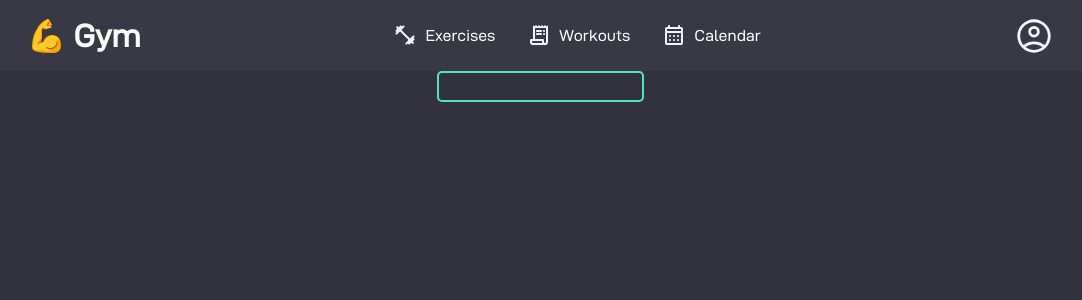
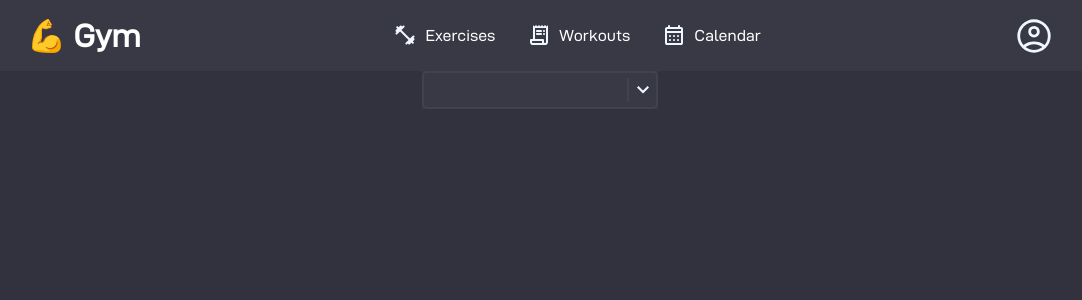
Before and after one commit to SamuelMidgley/gym, a React (Vite) app: page /gym/workout/add in a window 1280 px wide. Shown: the top 300 px of the page, without its empty margins (100-1182 px from the left). Built offline with nearby package versions, Linux system fonts and the light colour scheme.

Commit message:
🔎Improvements & bug fixes to component

```diff
--- /dev/null
+++ b/src/components/icons/ExpandIcon.tsx
@@ -0,0 +1,9 @@
+export default function ExpandIcon() {
+  return (
+    <div className="expand-icon" style={{ height: '24px', width: '24px' }}>
+      <svg xmlns="http://www.w3.org/2000/svg" height="24" width="24">
+        <path d="m12 15.375-6-6 1.4-1.4 4.6 4.6 4.6-4.6 1.4 1.4Z" />
+      </svg>
+    </div>
+  )
+}
--- a/src/components/input-with-search/InputWithSearch.scss
+++ b/src/components/input-with-search/InputWithSearch.scss
@@ -1,10 +1,38 @@
 .input-with-search {
   background-color: var(--brand-3);
-  input {
+
+  &.active-input {
+    .input-box {
+      border: 2px solid var(--green);
+
+      .expand-icon {
+        border-left: 2px solid var(--green);
+      }
+    }
+  }
+
+  .input-box {
+    display: flex;
+    border: 2px solid var(--brand-4);
     padding: 5px;
-    font-size: 1rem;
-    border: 2px solid var(--green);
+    padding-left: 10px;
     border-radius: 5px;
+    background-color: var(--brand-3);
+
+    input {
+      border: 0px;
+      font-size: 1rem;
+      background-color: var(--brand-3);
+    }
+
+    .expand-icon {
+      border-left: 2px solid var(--brand-4);
+      padding-left: 2px;
+
+      svg {
+        fill: var(--font-color);
+      }
+    }
   }
 
   .input-results {
@@ -15,6 +43,7 @@
 
     > li {
       padding: 5px;
+      padding-left: 10px;
       cursor: pointer;
 
       &.selected-result,
--- a/src/components/input-with-search/InputWithSearch.tsx
+++ b/src/components/input-with-search/InputWithSearch.tsx
@@ -1,9 +1,22 @@
-import React, { useCallback, useEffect, useState } from 'react'
+import classNames from 'classnames'
+import React, { useCallback, useEffect, useRef, useState } from 'react'
+import ExpandIcon from '../icons/ExpandIcon'
 import getAllOptions, { IOptionResults } from './api'
 import './InputWithSearch.scss'
 
 interface IInputWithSearch {
   type: 'workout' | 'exercise'
+}
+
+const useFocus = () => {
+  const htmlElRef = useRef(null)
+  const setFocus = () => {
+    if (htmlElRef.current) {
+      htmlElRef.current.focus()
+    }
+  }
+
+  return [htmlElRef, setFocus]
 }
 
 export default function InputWithSearch(props: IInputWithSearch) {
@@ -13,14 +26,40 @@ export default function InputWithSearch(props: IInputWithSearch) {
   const [filteredResults, setFilteredResults] = useState<IOptionResults[]>([])
   const [selectedIndex, setSelectedIndex] = useState(-1)
   const [showMenu, setShowMenu] = useState(false)
+  const [inputRef, setInputFocus] = useFocus()
+  const ref = useRef(null)
 
   useEffect(() => {
-    const newResults = results.filter((result) =>
+    let newResults
+
+    if (results.map((r) => r.name).includes(value)) {
+      newResults = results
+      setShowMenu(false)
+    } else {
+      newResults = results.filter((result) =>
         result.name.toLowerCase().includes(value.toLowerCase())
       )
+    }
     setFilteredResults(newResults)
     setSelectedIndex(-1)
   }, [value, results])
+
+  useEffect(() => {
+    /**
+     * Alert if clicked on outside of element
+     */
+    function handleClickOutside(event: MouseEvent) {
+      if (ref.current && !ref.current.contains(event.target as Node)) {
+        setShowMenu(false)
+      }
+    }
+    // Bind the event listener
+    document.addEventListener('mousedown', handleClickOutside)
+    return () => {
+      // Unbind the event listener on clean up
+      document.removeEventListener('mousedown', handleClickOutside)
+    }
+  }, [ref])
 
   const onKeyDownHandler = useCallback(
     (e: React.KeyboardEvent<HTMLInputElement>) => {
@@ -53,18 +92,23 @@ export default function InputWithSearch(props: IInputWithSearch) {
 
   return (
     <div
-      className="input-with-search"
-      onMouseEnter={() => setShowMenu(true)}
-      onMouseLeave={() => setShowMenu(false)}
+      ref={ref}
+      className={classNames('input-with-search', { 'active-input': showMenu })}
+      onClick={() => {
+        setShowMenu((prevState) => !prevState)
+        setInputFocus()
+      }}
     >
+      <div className="input-box">
         <input
           type="text"
           value={value}
           onKeyDown={onKeyDownHandler}
           onChange={(e) => setValue((e.target as HTMLInputElement).value)}
-        onFocus={() => setShowMenu(true)}
-        // onBlur={() => setShowMenu(false)}
+          ref={inputRef}
         />
+        <ExpandIcon />
+      </div>
       {showMenu && filteredResults.length > 0 && (
         <ul className="input-results">
           {filteredResults.map((result, index) => (
```
Lines whose indentation alone changed are shown as unchanged.
